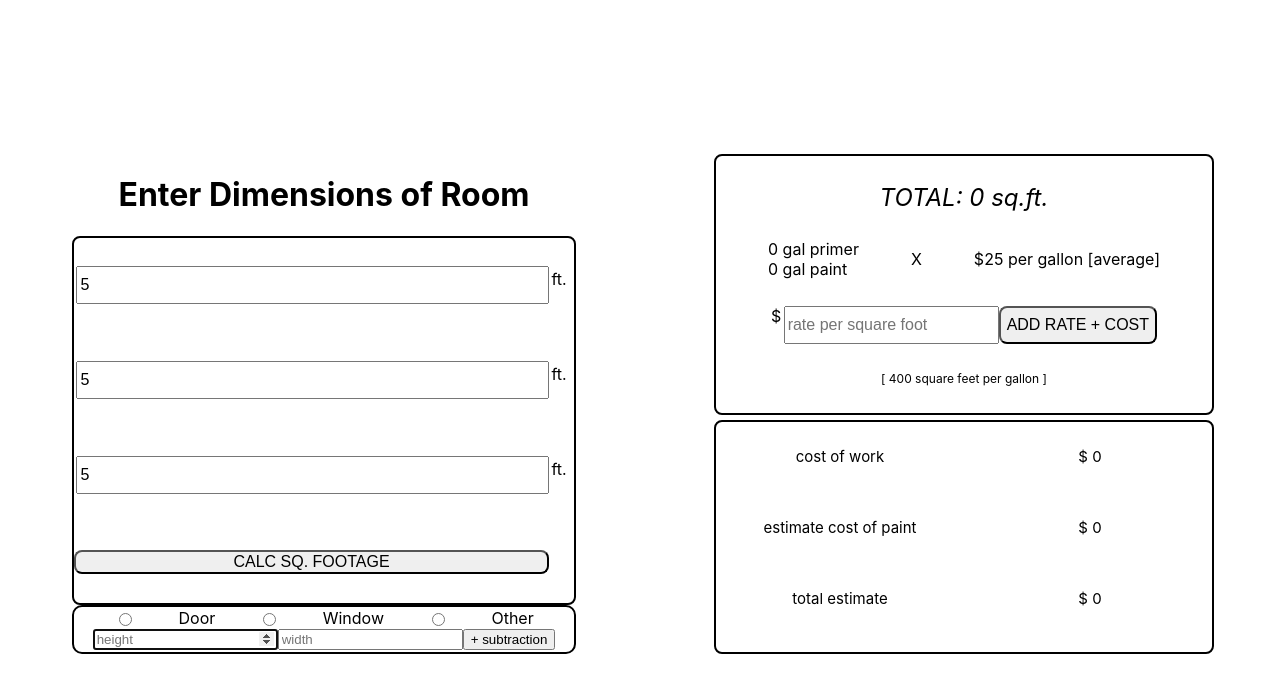
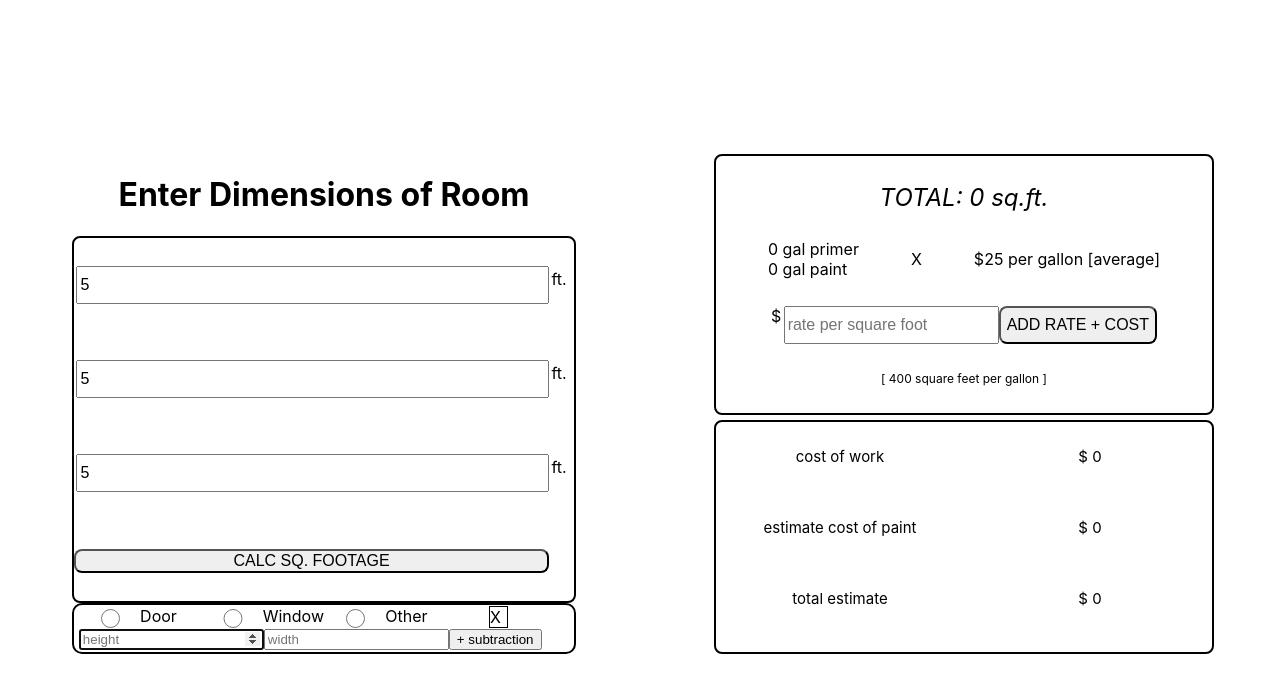
Before and after one commit to MattOrtner/the-painters-tool, a React (Create React App) app: page / in a window 1280 px wide. Both pictures are taken after typing "5", "5", "5" into the empty fields and a click on the button "+ ADD SUBTRACTIONS FOR DOORS AND WINDOWS". Shown: the top 692 px of the page. Built offline with nearby package versions, Linux system fonts and the light colour scheme.

Commit message:
add close button for addSubtraction input

```diff
--- a/src/App.css
+++ b/src/App.css
@@ -103,10 +103,12 @@
   cursor: pointer;
   background-color: blueviolet;
 }
+
 .subtractions-container {
   height: 117px;
   overflow: scroll;
 }
+
 .subtraction-list {
   height: 100%;
   width: 100%;
@@ -125,23 +127,35 @@
   align-items: center;
   justify-content: space-evenly;
 }
+
 .total {
   font-size: 1.5rem;
   font-style: italic;
 }
+
 .paint-container.info {
   margin: 5px;
 }
 
 .DWO-selection-container {
-  display: flex;
-  justify-content: space-around;
+  display: grid;
+  grid-template-columns: repeat(8,1fr) ;
 }
 
 .DOW-single-subtraction {
   width: 100%;
   display: flex;
-  justify-content: space-evenly;
+  justify-content: space-between;
+}
+.close-button-container {
+  display: grid;
+  grid-template-columns: 5;
+}
+.close-subtraction-button {
+  grid-column: 8;
+  border: 1px solid black;
+  font-size: 1rem;
+  cursor: pointer;
 }
 
 .delete-subtraction {
@@ -153,6 +167,7 @@
   display: flex;
 }
 
+
 @media (max-width: 850px) {
   .App {
     display: grid;
--- a/src/components/SubtractionInput.js
+++ b/src/components/SubtractionInput.js
@@ -13,18 +13,17 @@ const SubtractionInput = ({ subtractionList, setSubtractionList, setIsSubtracted
   const onInputSubmit = () => {
     if (subtractionInput.height === undefined || subtractionInput.width === undefined) return alert('Required fields missing')
     setSubtractionList([subtractionInput, ...subtractionList])
-    setIsSubtracted(false)
   }
 
   return (
       <div onChange={onInputChange} >
         <div className="DWO-selection-container">
-          <input type="radio" radio="door" value="door" name="name" />
-          <label htmlFor="door">Door</label>
-        <input type="radio" radio="window" value="window" name="name"/>
-          <label htmlFor="window">Window</label>
-        <input type="radio" radio="other" value="other" name="name"/>
-          <label htmlFor="other">Other</label>
+          <input type="radio" radio="door" value="door" name="name" /> Door
+          <input type="radio" radio="window" value="window" name="name"/> Window
+          <input type="radio" radio="other" value="other" name="name" /> Other
+          <div className="close-button-container">
+            <div className="close-subtraction-button" onClick={() => setIsSubtracted(false)}> X </div>
+          </div>
         </div>
         <input
           type="number"
```
Also changed, not shown: 1 other file (tests, documents, lock files or other folders).
